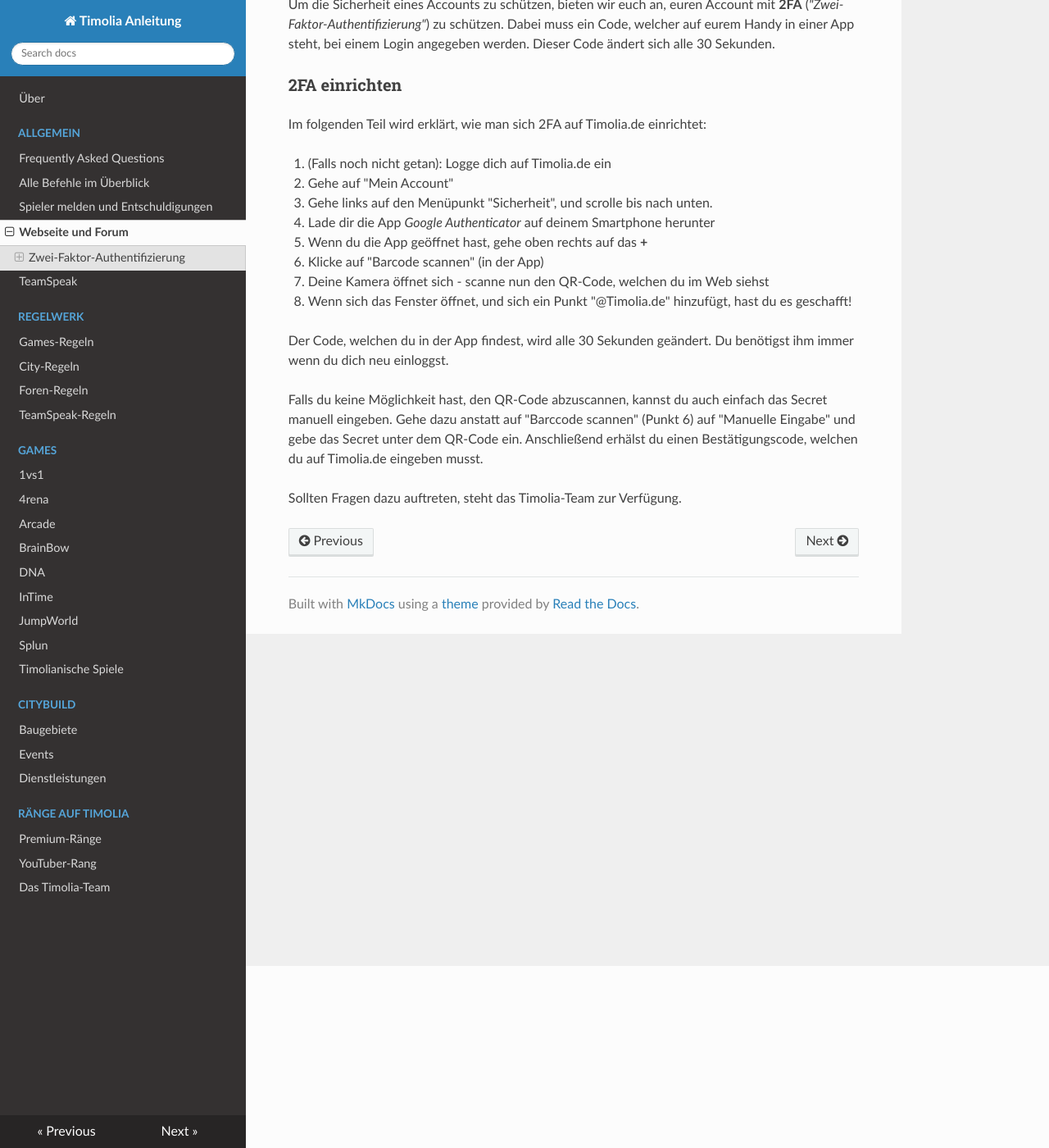
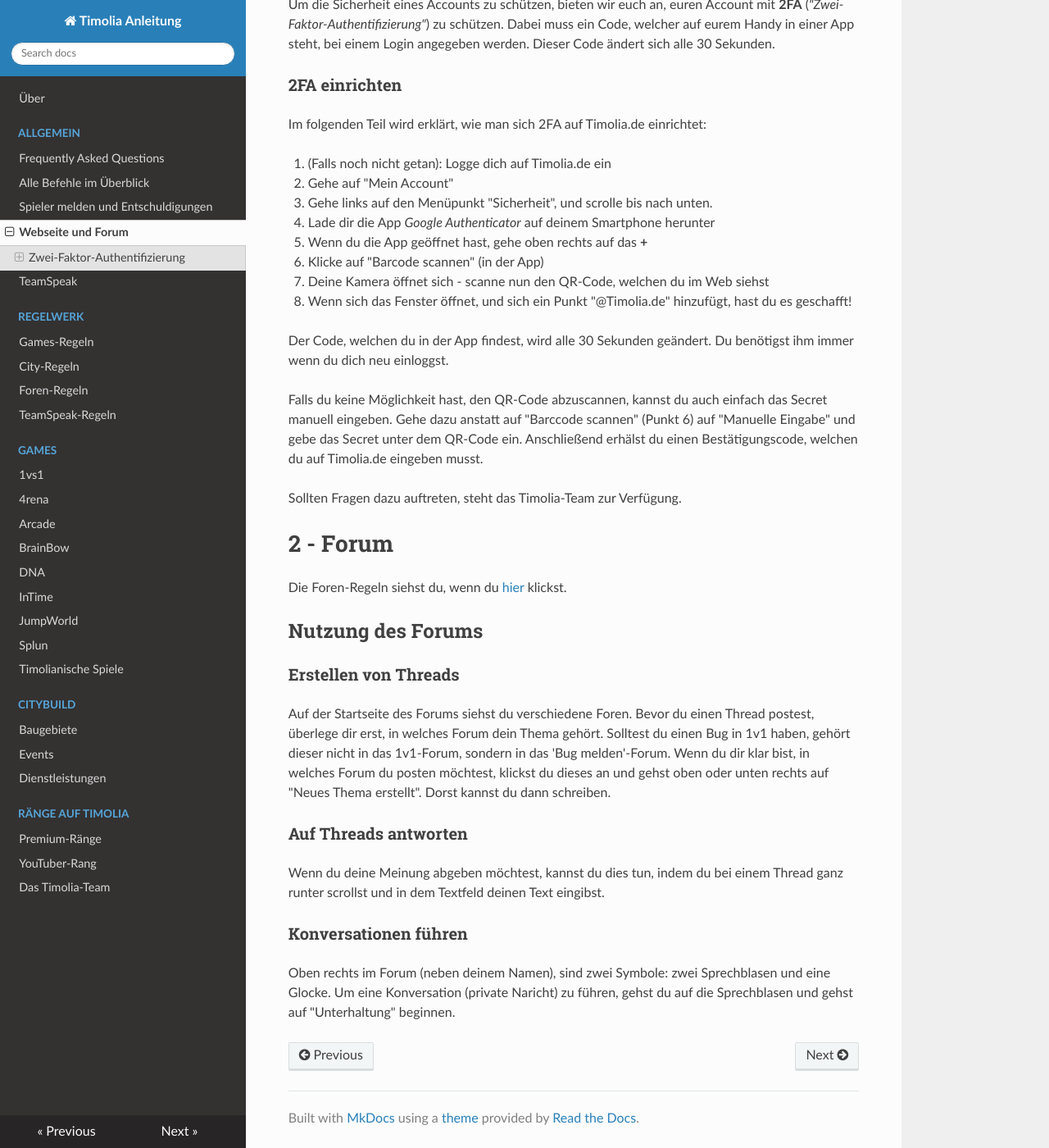
Before and after one commit to TimoliaDE/HowTo, an MkDocs documentation site: the page built from docs/web.md, in a window 1280 px wide and 1400 px high, scrolled down 222 px. Shown: the whole window at 82% size. Built offline with MkDocs 1.6.1, drawn with Linux system fonts in a browser that asks for light colours; nearby versions of some CDN libraries; old or Windows-style settings are respelled for this version of MkDocs.

Commit message:
Explanation for the forum

```diff
--- a/docs/web.md
+++ b/docs/web.md
@@ -26,3 +26,21 @@ anstatt auf "Barccode scannen" (Punkt 6) auf "Manuelle Eingabe" und gebe das Sec
 erhälst du einen Bestätigungscode, welchen du auf Timolia.de eingeben musst.
 
 Sollten Fragen dazu auftreten, steht das Timolia-Team zur Verfügung.
+
+#2 - Forum
+Die Foren-Regeln siehst du, wenn du <a href="https://howto.timolia.de/rules/forum/">hier</a> klickst.
+
+##Nutzung des Forums
+###Erstellen von Threads
+Auf der Startseite des Forums siehst du verschiedene Foren. Bevor du einen Thread postest, überlege dir erst, in welches
+Forum dein Thema gehört. Solltest du einen Bug in 1v1 haben, gehört dieser nicht in das 1v1-Forum, sondern in das
+'Bug melden'-Forum. Wenn du dir klar bist, in welches Forum du posten möchtest, klickst du dieses an und gehst oben
+oder unten rechts auf "Neues Thema erstellt". Dorst kannst du dann schreiben.
+
+###Auf Threads antworten
+Wenn du deine Meinung abgeben möchtest, kannst du dies tun, indem du bei einem Thread ganz runter scrollst und in dem
+Textfeld deinen Text eingibst.
+
+###Konversationen führen
+Oben rechts im Forum (neben deinem Namen), sind zwei Symbole: zwei Sprechblasen und eine Glocke. Um eine Konversation
+(private Naricht) zu führen, gehst du auf die Sprechblasen und gehst auf "Unterhaltung" beginnen.
```
